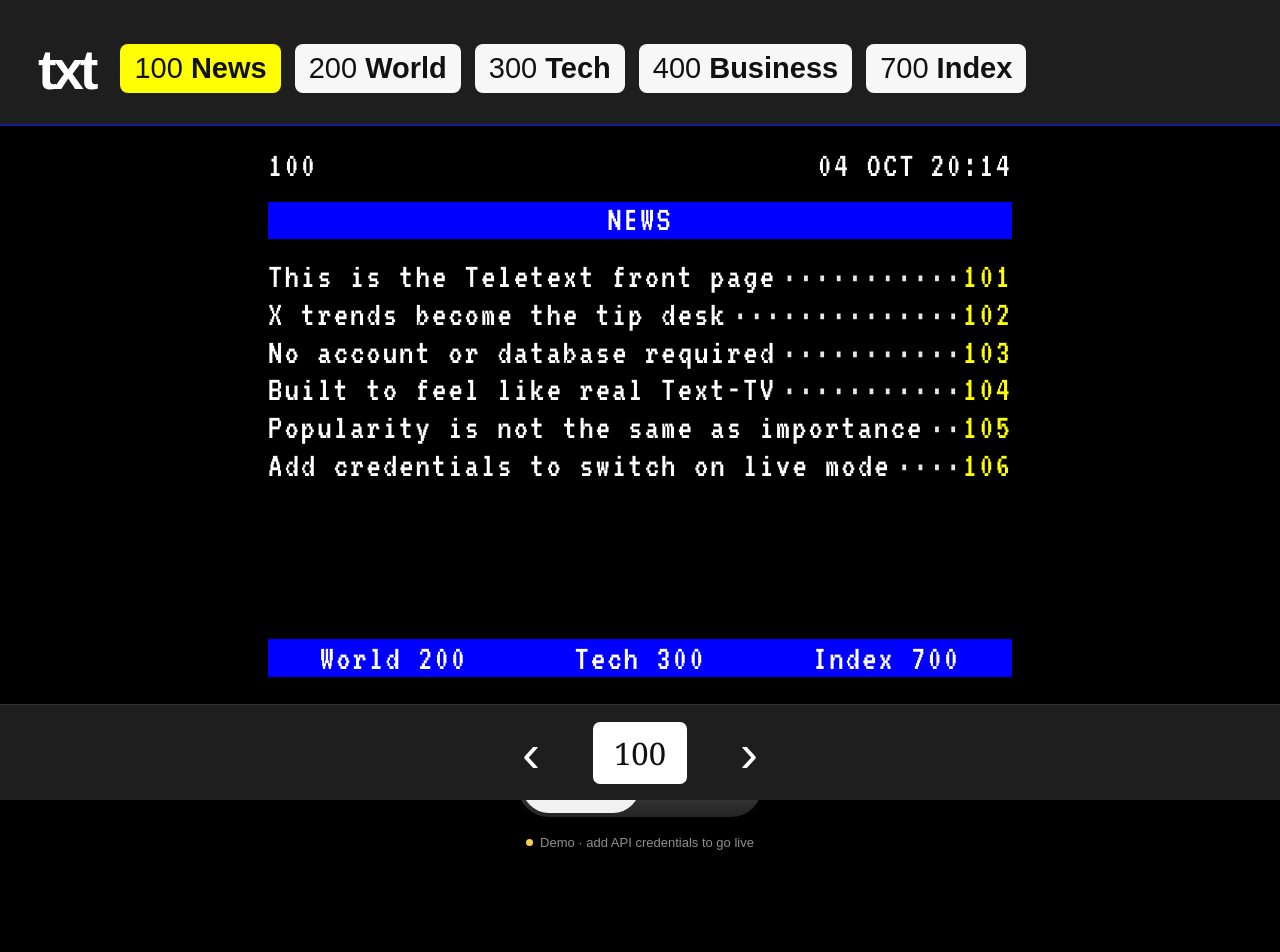
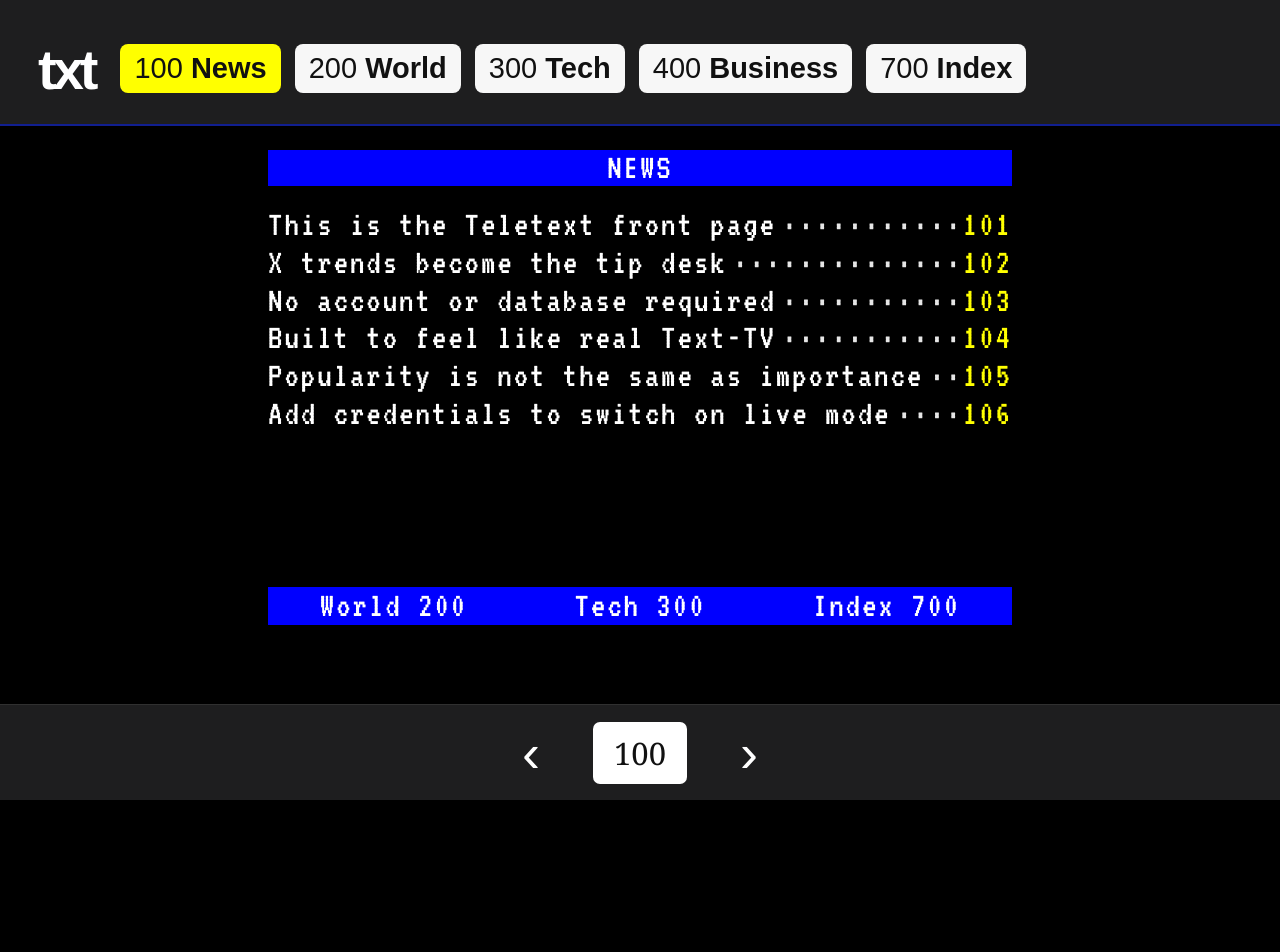
Before and after one commit to KAVentures/teletext, a Next.js app: page /100 in a window 1280 px wide. Shown: the top 952 px of the page. Built offline with nearby package versions, Linux system fonts and the light colour scheme.

Commit message:
Match SVT Text-TV interaction more closely

```diff
--- a/components/TeletextApp.tsx
+++ b/components/TeletextApp.tsx
@@ -43,11 +43,6 @@ function SectionIndex({
 }) {
   return (
     <div className="teletext-page" aria-label={title}>
-      <div className="tt-meta">
-        <span>{page}</span>
-        <span>{compactDate(updatedAt)}</span>
-        <span>{compactTime(updatedAt)}</span>
-      </div>
       <div className="tt-blue-title">{title}</div>
       <div className="tt-index">
         {stories.length ? (
@@ -82,11 +77,6 @@ function StoryPage({
 }) {
   return (
     <div className="teletext-page" aria-label={story.headline}>
-      <div className="tt-meta">
-        <span>{story.page}</span>
-        <span>{compactDate(updatedAt)}</span>
-        <span>{compactTime(updatedAt)}</span>
-      </div>
       <h1 className="tt-headline">{story.headline}</h1>
       <div className="tt-copy">
         {story.paragraphs.map((paragraph, index) => (
@@ -162,6 +152,12 @@ export default function TeletextApp({
   const [pageInput, setPageInput] = useState(String(initialPage));
   const touchStart = useRef<number | null>(null);
   const story = edition.stories.find((item) => item.page === initialPage);
+  const activeSection =
+    initialPage >= 100 && initialPage < 200 ? 100 :
+    initialPage >= 200 && initialPage < 300 ? 200 :
+    initialPage >= 300 && initialPage < 400 ? 300 :
+    initialPage >= 400 && initialPage < 500 ? 400 :
+    initialPage === 700 ? 700 : 100;
 
   const pageContent = useMemo(() => {
     if (initialPage === 100) return { kind: "index" as const, title: "NEWS", stories: edition.stories };
@@ -208,7 +204,7 @@ export default function TeletextApp({
         <button className="brand" onClick={() => navigate(100)} aria-label="Teletext home">txt</button>
         <nav className="top-tabs" aria-label="Teletext sections">
           {sectionTabs.map((tab) => (
-            <button key={tab.page} onClick={() => navigate(tab.page)} className={initialPage === tab.page ? "top-tab active" : "top-tab"}>
+            <button key={tab.page} onClick={() => navigate(tab.page)} className={activeSection === tab.page ? "top-tab active" : "top-tab"}>
               <span>{tab.page}</span> <strong>{tab.label}</strong>
             </button>
           ))}
@@ -238,13 +234,8 @@ export default function TeletextApp({
       </div>
 
       <div className="mode-toggle" role="group" aria-label="Display mode">
-        <button className={mode === "txt" ? "selected" : ""} onClick={() => setMode("txt")}>TXT</button>
+        <button className={mode === "txt" ? "selected" : ""} onClick={() => setMode("txt")}>TV</button>
         <button className={mode === "web" ? "selected" : ""} onClick={() => setMode("web")}>Web</button>
-      </div>
-
-      <div className="edition-note">
-        <span className={edition.mode === "live" ? "live-dot" : "demo-dot"} />
-        {edition.mode === "live" ? "Live · based on current X trends" : "Demo · add API credentials to go live"}
       </div>
 
       <footer className="site-footer">
```
